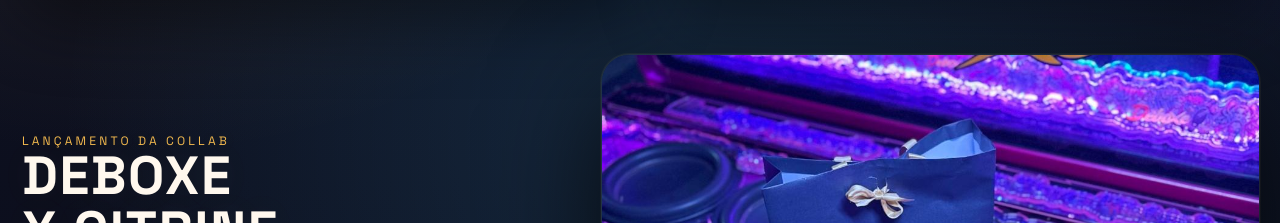
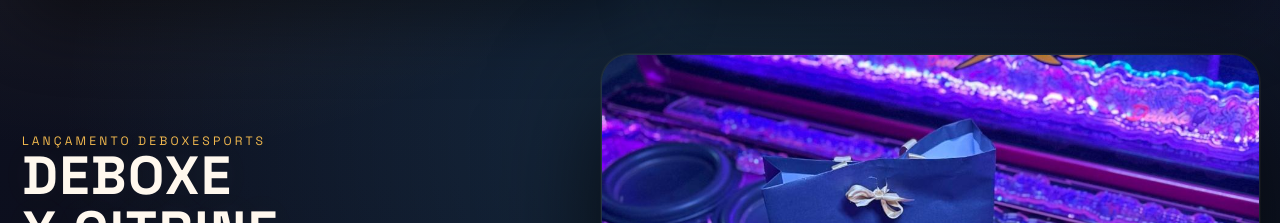
Before and after one commit to guilhermetborges/deboxe_LP, a Next.js app: page / in a window 1280 px wide. Shown: the part 1160-1383 px from the top of the page. Built offline with nearby package versions, Linux system fonts and the light colour scheme.

Commit message:
fix remaining collab reference

```diff
--- a/components/landing-page.jsx
+++ b/components/landing-page.jsx
@@ -229,7 +229,7 @@ export default function LandingPage() {
 
       <section id="hero" className="hero shell" data-reveal>
         <div className="hero-copy build-layer build-layer-copy">
-          <p className="eyebrow">LANÇAMENTO DA COLLAB</p>
+          <p className="eyebrow">LANÇAMENTO DEBOXESPORTS</p>
           <h1 className="hero-title">DEBOXE x CITRINE</h1>
           <p className="hero-text">
             Deboxe x Citrine une roupa fitness premium, estética urbana e energia de evento em uma coleção feita para mulheres que querem presença dentro e fora do treino.
```
